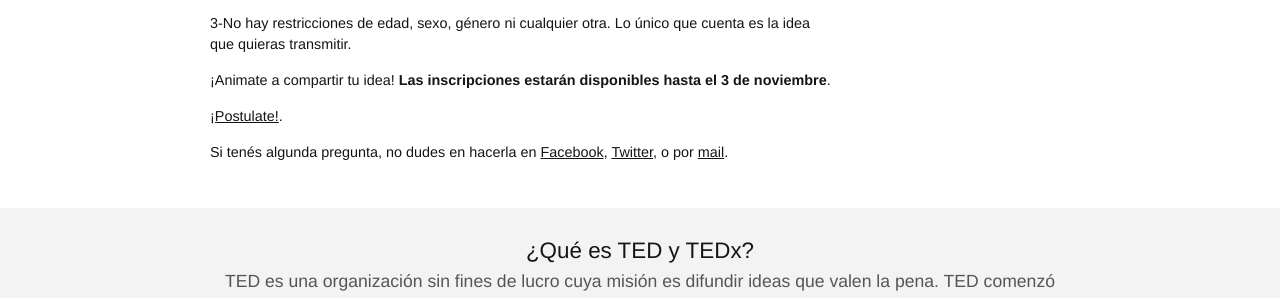
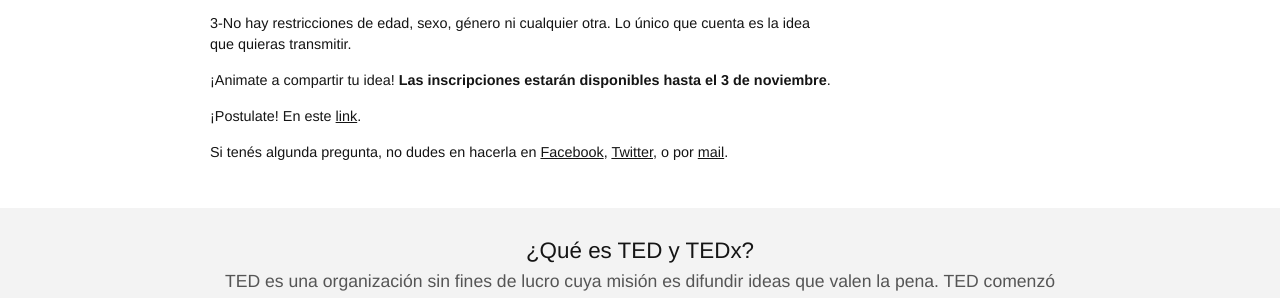
Before and after one commit to TEDxCNBA/pagina, a Jekyll site: the page built from _posts/2017-10-20-audiciones-tedx.markdown, in a window 1280 px wide. Shown: the part 799-1097 px from the top of the page. Built offline with Jekyll 4.4.1, drawn with Linux system fonts in a browser that asks for light colours.

Commit message:
correcion de texto
link

```diff
--- a/_posts/2017-10-20-audiciones-tedx.markdown
+++ b/_posts/2017-10-20-audiciones-tedx.markdown
@@ -22,6 +22,7 @@
 
 ¡Animate a compartir tu idea! <b>Las inscripciones estarán disponibles hasta el 3 de noviembre</b>.
 
-[¡Postulate!](https://goo.gl/forms/Hxclv4bgxbAKOjov2).
+¡Postulate!
+En este [link](https://goo.gl/forms/Hxclv4bgxbAKOjov2).
 
 Si tenés algunda pregunta, no dudes en hacerla en [Facebook](https://www.facebook.com/TEDxJovenCNBA/), [Twitter](https://twitter.com/TEDxJovenCNBA), o por [mail](http://www.tedxcnba.com/contacto/).
```
